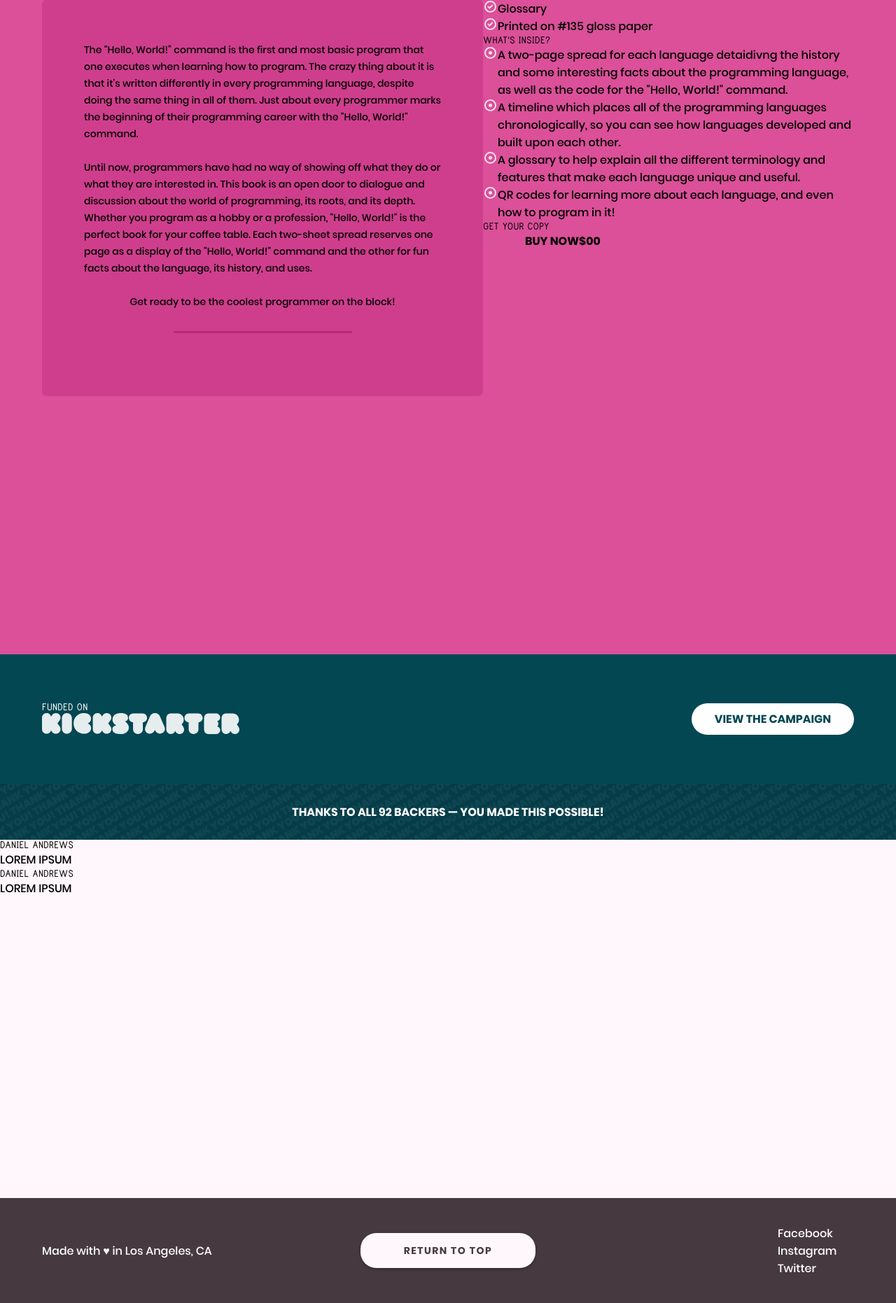
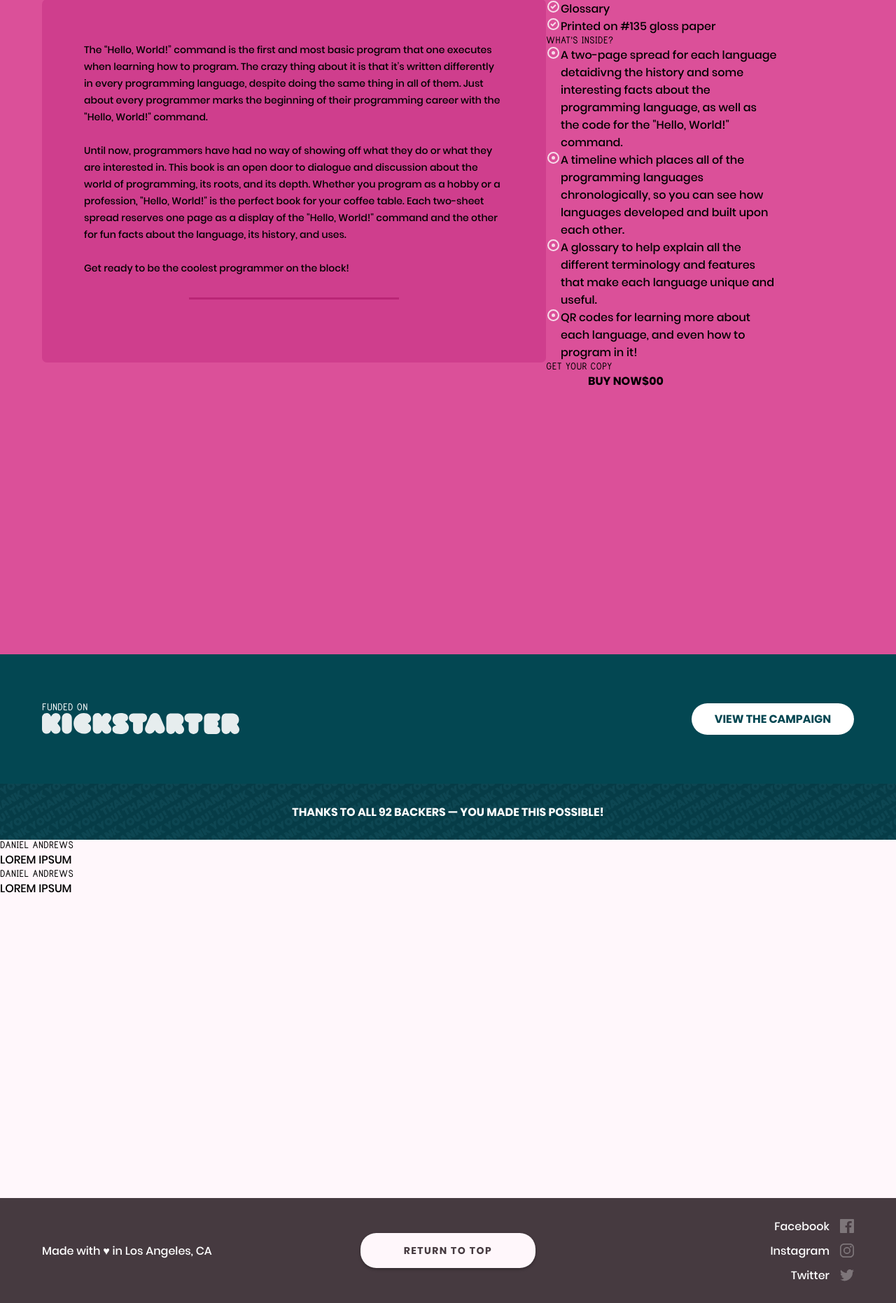
Before and after one commit to DanielAndrews43/hellobook, a PHP site: page / in a window 1280 px wide. Shown: the part 892-2754 px from the top of the page at 70% size. Run offline with PHP 8.4, Linux system fonts and the light colour scheme.

Commit message:
fixed some images and bottom bar

```diff
--- a/home.html
+++ b/home.html
@@ -149,15 +149,15 @@
         <div class="flex-column white">
             <div class="flex-row">
                 <div class="PoppinsMedium">Facebook</div>
-                <div class="img" id="fb"></div>
+                <img src="facebook.svg" class="img" id="fb"></img>
             </div>
             <div class="flex-row">
                 <div class="PoppinsMedium">Instagram</div>
-                <div class="img" id="insta"></div>
+                <img src="instagram.svg" class="img" id="insta"></img>
             </div>
             <div class="flex-row">
                 <div class="PoppinsMedium">Twitter</div>
-                <div class="img" id="twitter"></div>
+                <img src="twitter.svg" class="img" id="twitter"></img>
             </div>
         </div>
     </div>
--- a/style.css
+++ b/style.css
@@ -161,21 +161,20 @@ a:link, a:visited, a:hover, a:active {
         color: #BA2676; }
     #third .left #about_container {
       background-color: #CF3E8D;
-      max-width: 700px;
+      max-width: 600px;
       min-width: 510px;
       padding: 60px;
       font-size: 14px;
       line-height: 24px;
-      border-radius: 7px;
-      align-items: center; }
+      border-radius: 7px; }
       #third .left #about_container .line {
         height: 3px;
         background-color: #BA2676;
         width: 50%;
-        margin-top: 30px;
-        margin-bottom: 30px; }
+        margin: 30px auto; }
   #third .right {
-    padding-right: 60px; }
+    padding-right: 60px;
+    width: 330px; }
 
 #fourth {
   background-color: #034752;
@@ -218,9 +217,27 @@ a:link, a:visited, a:hover, a:active {
   #footer > div, #footer > a {
     width: 250px; }
   #footer .flex-column {
-    display: flex;
     align-items: flex-end; }
-  #footer .flex-row {
-    width: 109px; }
+  #footer > div > div {
+    margin-top: 5px;
+    margin-bottom: 5px;
+    align-items: center; }
+  #footer img {
+    margin-left: 15px; }
+  #footer #twitter {
+    max-width: 20px;
+    min-width: 20px;
+    min-height: 17px;
+    max-height: 17px; }
+  #footer #insta {
+    max-width: 20px;
+    min-width: 20px;
+    min-height: 20px;
+    max-height: 20px; }
+  #footer #fb {
+    max-width: 20px;
+    min-width: 20px;
+    min-height: 20px;
+    max-height: 20px; }
 
 /*# sourceMappingURL=style.css.map */
--- a/style.scss
+++ b/style.scss
@@ -224,20 +224,18 @@ a:link, a:visited, a:hover, a:active {
 
 		#about_container {
 			background-color: $color-dark-pink;
-			max-width: 700px;
+			max-width: 600px;
 			min-width: 510px;
 			padding: 60px;
 			font-size: 14px;
 			line-height: 24px;
 			border-radius: 7px;
-			align-items: center;
 
 			.line {
 				height: 3px;
 				background-color: $color-darkest-pink;
 				width: 50%;
-				margin-top: 30px;
-				margin-bottom: 30px;
+				margin: 30px auto;
 
 			}
 		}
@@ -245,6 +243,8 @@ a:link, a:visited, a:hover, a:active {
 
 	.right {
 		padding-right: 60px;
+		width: 330px;
+
 	}
 
 }
@@ -298,29 +298,36 @@ a:link, a:visited, a:hover, a:active {
 	}
 
 	.flex-column {
-		display: flex;
 		align-items: flex-end;
 	}
 
-	.flex-row {
-		width: 109px;
+	> div > div {
+		margin-top: 5px;
+		margin-bottom: 5px;
+		align-items: center;
 	}
 
-	// .img {
-	// 	height: 20px;
-	// 	width: 20px;
-	// 	margin-left: 15px;
-	// 	background-repeat: no-repeat;
-	// }
+	img {
+		margin-left: 15px;
+	}
 
-	// #fb {
-	// 	background-image: url("facebook.svg");
-	// }
+	#twitter {
+		max-width: 20px;
+		min-width: 20px;
+		min-height: 17px;
+		max-height: 17px;
+	}
+	#insta {
+		max-width: 20px;
+		min-width: 20px;
+		min-height: 20px;
+		max-height: 20px;
+	}
+	#fb {
+		max-width: 20px;
+		min-width: 20px;
+		min-height: 20px;
+		max-height: 20px;
+	}
 
-	// #insta {
-	// 	background-image: url("instagram.svg");
-	// }
-	// #twitter {
-	// 	background-image: url("twitter.svg");
-	// }
 }
```
Also changed, not shown: facebook.svg, instagram.svg, twitter.svg, 1 other file.
